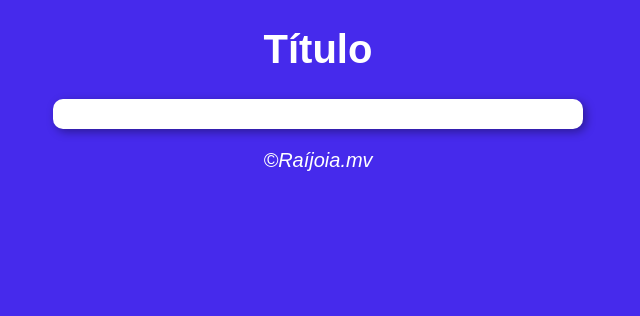
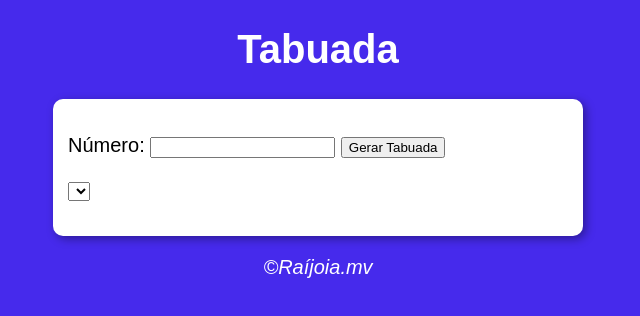
Before and after one commit to Raijoia/estudos, a plain HTML site: page Gustavo Guanabara (Curso JS)/exercicios02/ex02/index.html in a window 1280 px wide. Shown: the whole page, without its empty margins (322-962 px from the left). Drawn offline with Linux system fonts and the light colour scheme.

Commit message:
inicio ex02

```diff
--- a/Gustavo Guanabara (Curso JS)/exercicios02/ex02/index.html
+++ b/Gustavo Guanabara (Curso JS)/exercicios02/ex02/index.html
@@ -4,15 +4,21 @@
   <meta charset="UTF-8">
   <meta name="viewport" content="width=device-width, initial-scale=1.0">
   <link rel="stylesheet" href="styles.css">
-  <title>Modelo de Exercício</title>
+  <title>Tabuada</title>
 </head>
 <body>
   <header>
-    <h1>Título</h1>
+    <h1>Tabuada</h1>
   </header>
   <section>
     <div>
-
+      <p>
+        Número: <input type="number" name="txtn1" id="txtn1">
+        <input type="button" value="Gerar Tabuada" onclick="verificar()">
+      </p>
+      <p>
+        <select name="tabuada" id="tabuada">Digite um numero acima</select>
+      </p>
     </div>
     <div>
 
```
